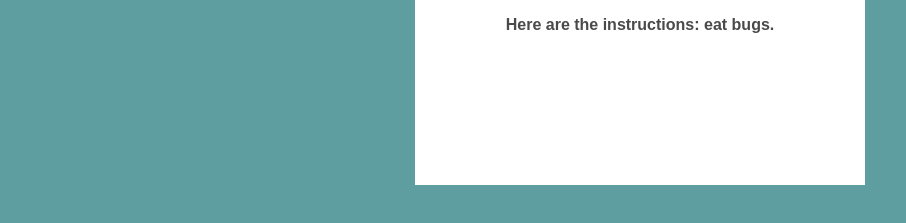
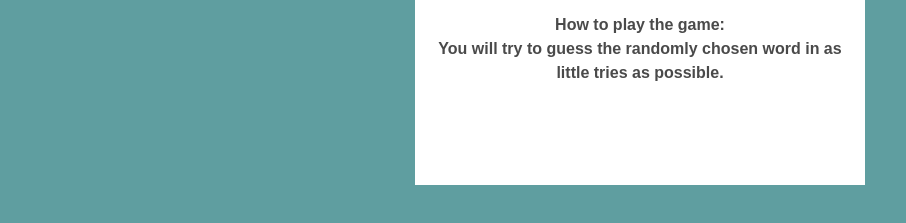
Before and after one commit to git-it-dunn/webdevfinal, a website: page html/mainpage.html in a window 1280 px wide. Shown: the part 365-588 px from the top of the page, without its empty margins (0-906 px from the left). Drawn offline with nearby package versions, Linux system fonts and the light colour scheme.

Commit message:
added to mainpage.html

```diff
--- a/html/mainpage.html
+++ b/html/mainpage.html
@@ -67,11 +67,13 @@
           <div class="close-btn">&times;</div>
           <h1>Welcome!</h1>
           <p>
-            Here are the instructions: eat bugs.
+            How to play the game:
+            <br>
+            You will try to guess the randomly chosen word in as little tries as possible.
+
           </p>
         </div>
       </div>
-      <button onclick="togglePopup()">Popup button</button>
 
       <div class="popup" id="popup-2">
         <div class="overlay" onclick="togglePopup()"></div>
@@ -85,7 +87,6 @@
           </p>
         </div>
       </div>
-      <button onclick="togglePopup()">Popup button</button>
 
 </body>
 <footer class="footer">
```
Also changed, not shown: scripts/mainpage.js (deleted).
